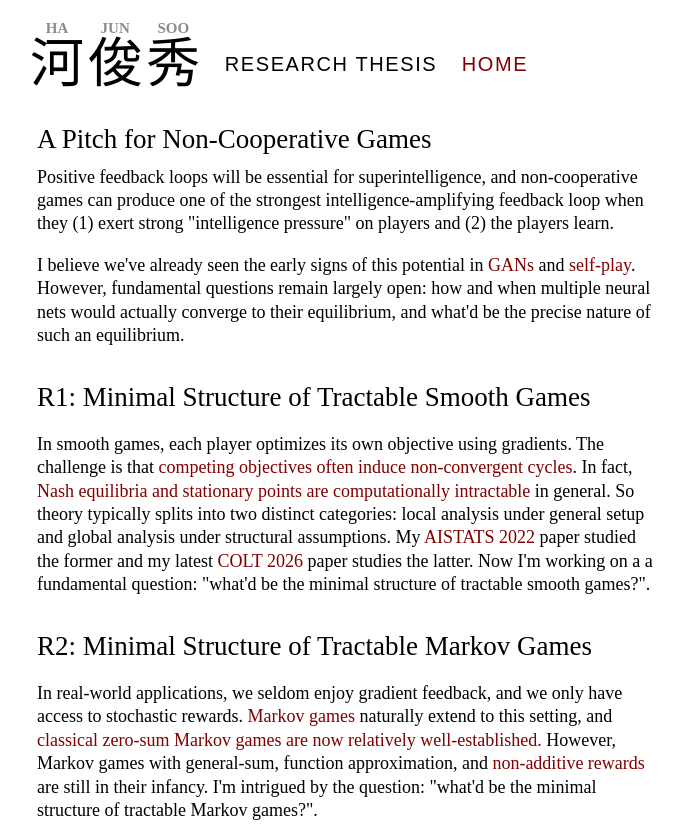
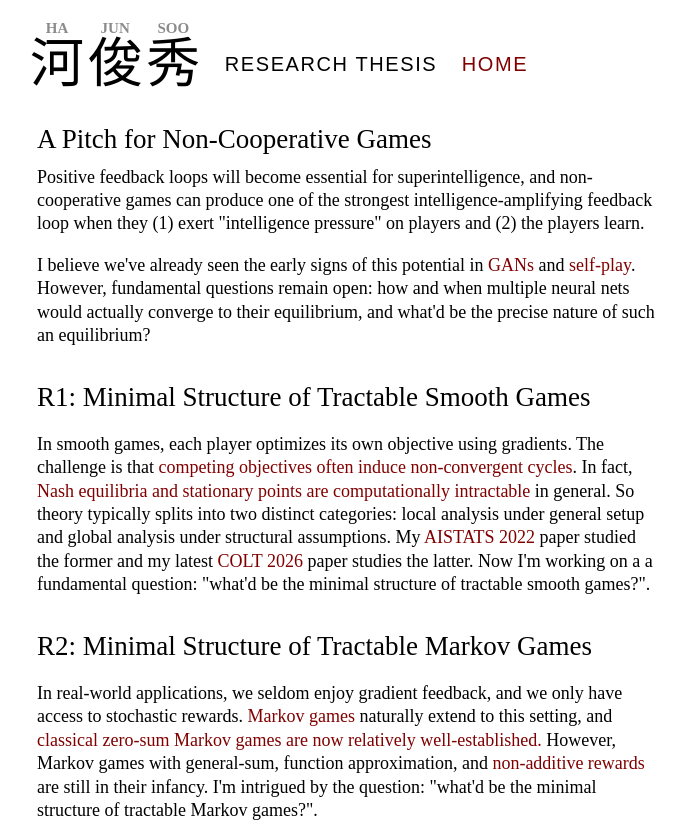
Before and after one commit to kuc2477/thesis, a plain HTML site: page index.html in a window 1280 px wide. Shown: the top 825 px of the page, without its empty margins (293-978 px from the left). Drawn offline with Linux system fonts and the light colour scheme; some icons are missing.

Commit message:
minor update

```diff
--- a/index.html
+++ b/index.html
@@ -27,12 +27,12 @@
 
     <h2>A Pitch for Non-Cooperative Games</h2>
     <p>
-      Positive feedback loops will be essential for superintelligence, and non-cooperative games can produce one of the strongest intelligence-amplifying feedback loop when they
-      (1) exert strong "intelligence pressure" on players and (2) the players learn.
+      Positive feedback loops will become essential for superintelligence, and non-cooperative games can produce one of the strongest intelligence-amplifying feedback loop when they
+      (1) exert "intelligence pressure" on players and (2) the players learn.
     </p>
     <p>
       I believe we've already seen the early signs of this potential in <a href="">GANs </a>and <a href="https://arxiv.org/abs/1712.01815">self-play</a>.
-      However, fundamental questions remain largely open: how and when multiple neural nets would actually converge to their equilibrium, and what'd be the precise nature of such an equilibrium.
+      However, fundamental questions remain open: how and when multiple neural nets would actually converge to their equilibrium, and what'd be the precise nature of such an equilibrium?
     </p>
 
     <h2>R1: Minimal Structure of Tractable Smooth Games</h2>
```
